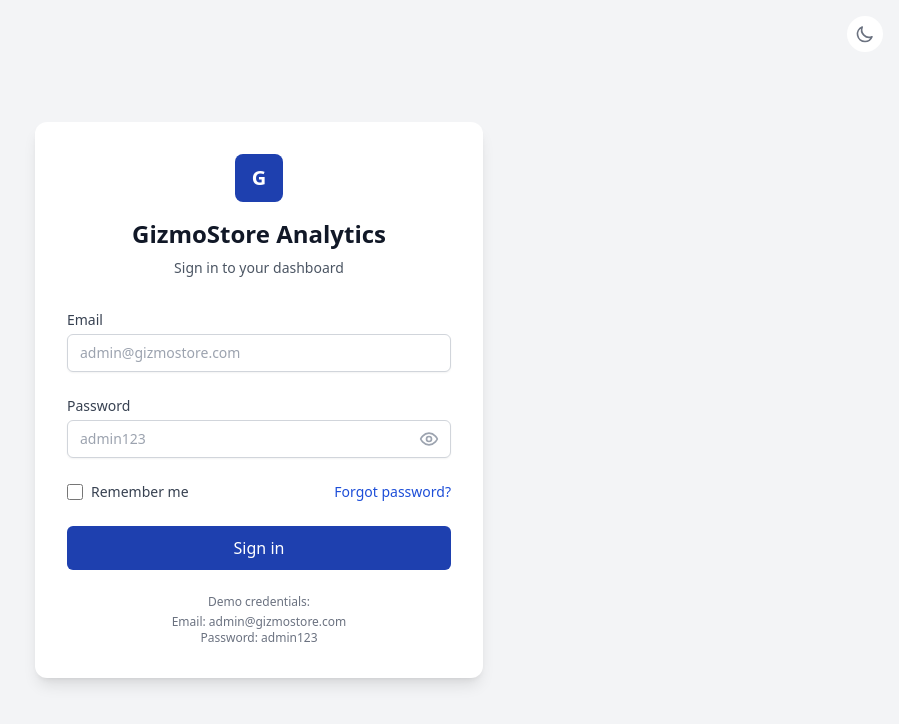
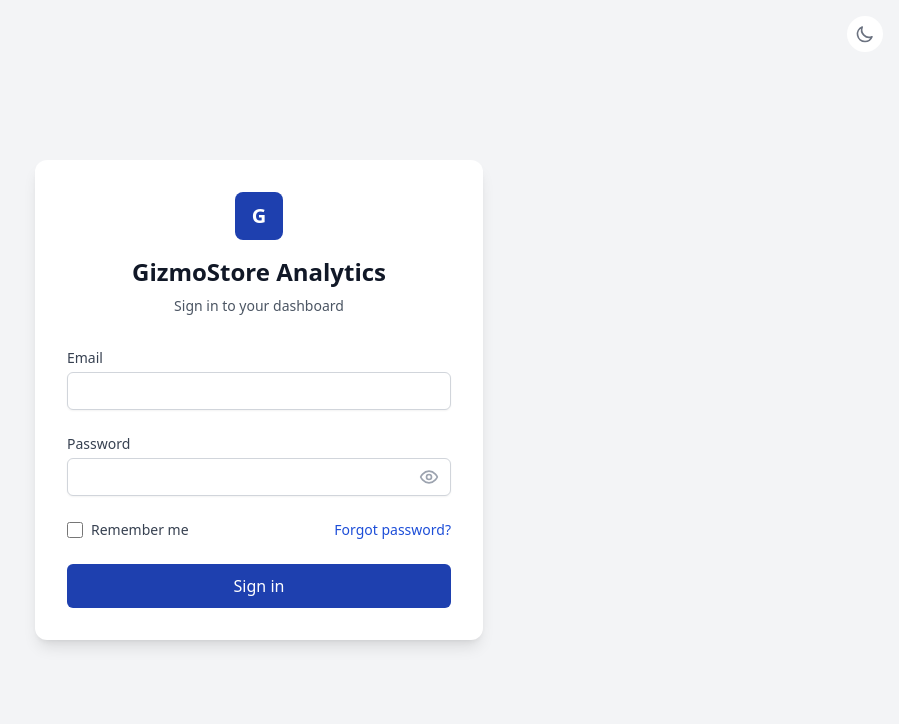
Before and after one commit to aavesh22/GizmoStore-Analytics-Dashboard, a React (Vite) app: page /login in a window 1280 px wide. Shown: the top 724 px of the page, without its empty margins (381-1280 px from the left). Built offline with nearby package versions, Linux system fonts and the light colour scheme.

Commit message:
Updated LoginPage.tsx

```diff
--- a/src/pages/LoginPage.tsx
+++ b/src/pages/LoginPage.tsx
@@ -98,7 +98,7 @@ const LoginPage: React.FC = () => {
                   value={email}
                   onChange={(e) => setEmail(e.target.value)}
                   className="appearance-none block w-full px-3 py-2 border border-gray-300 dark:border-gray-700 rounded-md shadow-sm placeholder-gray-400 focus:outline-none focus:ring-blue-500 focus:border-blue-500 text-sm text-gray-900 dark:text-white bg-white dark:bg-gray-800"
-                  placeholder="admin@gizmostore.com"
+
                 />
               </div>
             </div>
@@ -117,7 +117,7 @@ const LoginPage: React.FC = () => {
                   value={password}
                   onChange={(e) => setPassword(e.target.value)}
                   className="appearance-none block w-full px-3 py-2 border border-gray-300 dark:border-gray-700 rounded-md shadow-sm placeholder-gray-400 focus:outline-none focus:ring-blue-500 focus:border-blue-500 text-sm text-gray-900 dark:text-white bg-white dark:bg-gray-800"
-                  placeholder="admin123"
+
                 />
                 <button
                   type="button"
@@ -164,11 +164,7 @@ const LoginPage: React.FC = () => {
               </Button>
             </div>
 
-            <div className="text-center text-xs text-gray-500 dark:text-gray-400 mt-6">
-              <p>Demo credentials:</p>
-              <p className="mt-1">Email: admin@gizmostore.com</p>
-              <p>Password: admin123</p>
-            </div>
+
           </form>
         </div>
       </div>
```
